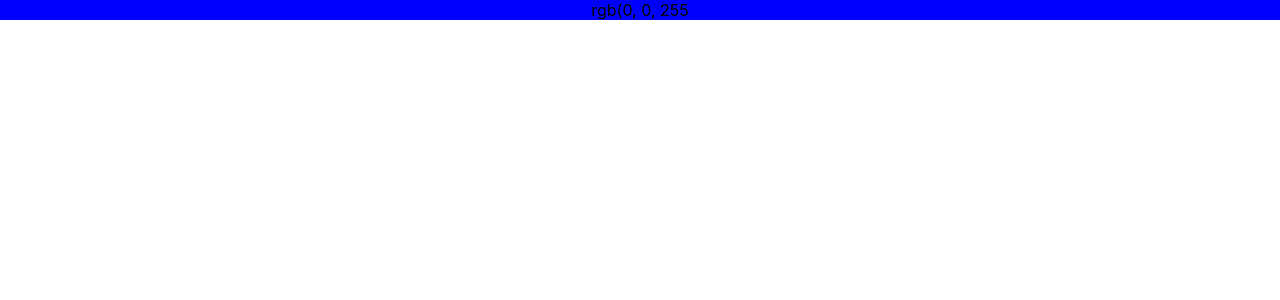
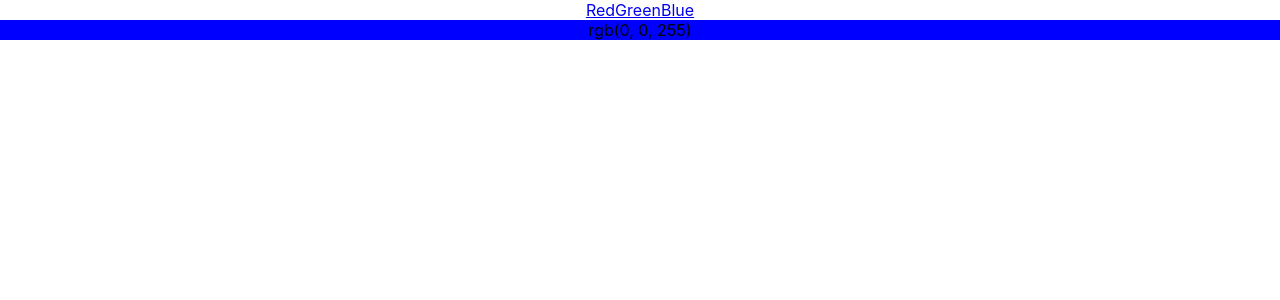
Before and after one commit to Grey-Altr/react-color-router, a React (Create React App) app: page /rgb/0/0/255 in a window 1280 px wide. Shown: the top 300 px of the page. Built offline with nearby package versions, Linux system fonts and the light colour scheme.

Commit message:
Refactoring without element syntax displays colors in main

```diff
--- a/src/App.js
+++ b/src/App.js
@@ -10,7 +10,10 @@ function App() {
         <Router>
           <Switch>
             <Route exact path="/" component={Navigator} />
-            <Route path="/rgb/:r/:g/:b" component={RGB} />
+            <Route path="/rgb/:r/:g/:b">
+              <Navigator />
+              <RGB />
+            </Route>
           </Switch>
         </Router>
       </main>
--- a/src/components/RGB/RGB.js
+++ b/src/components/RGB/RGB.js
@@ -6,7 +6,7 @@ export default function RGB() {
   return (
     <>
       <div className="background" style={{ background: `rgb(${r}, ${g}, ${b})` }}>
-        <section>{`rgb(${r}, ${g}, ${b}`}</section>
+        <section>{`rgb(${r}, ${g}, ${b})`}</section>
       </div>
     </>
   );
```
